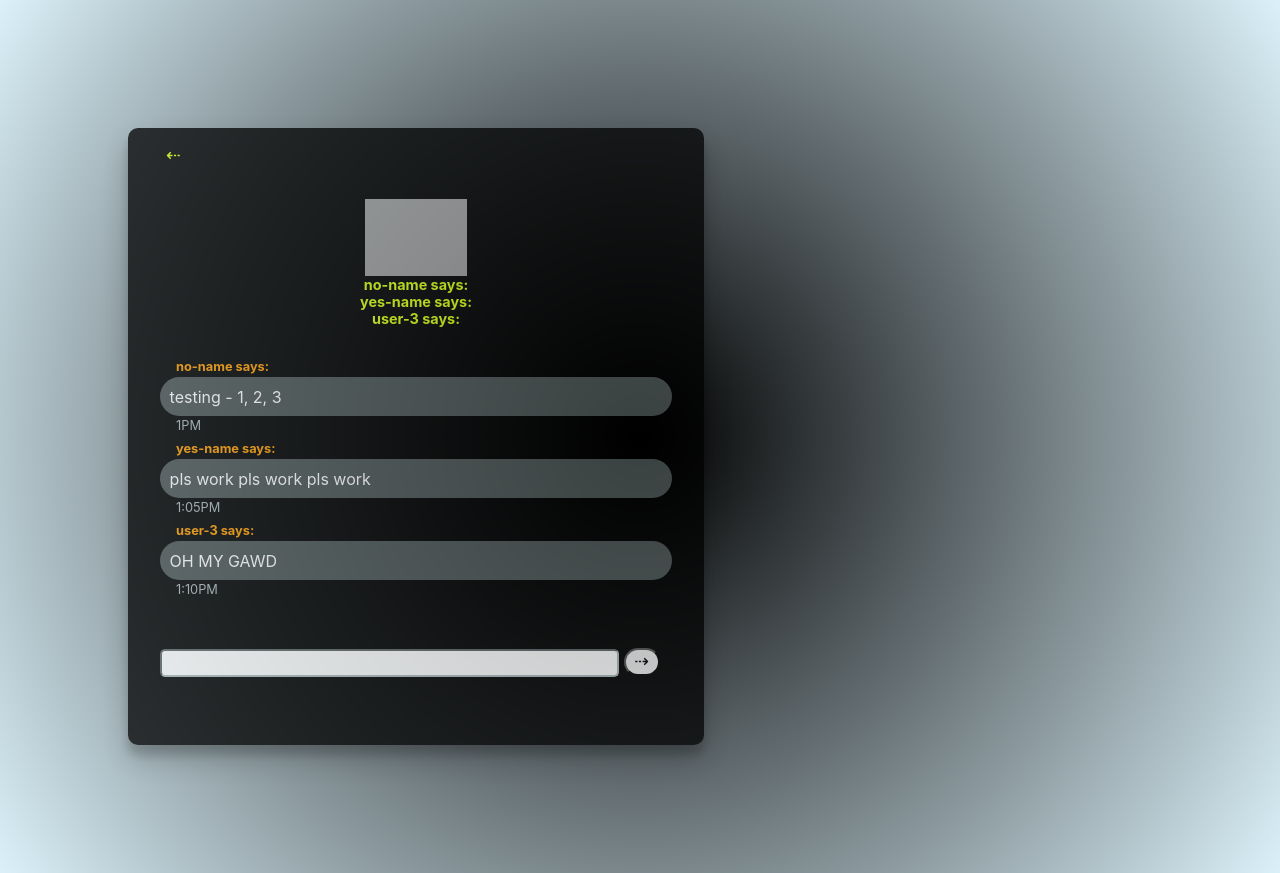
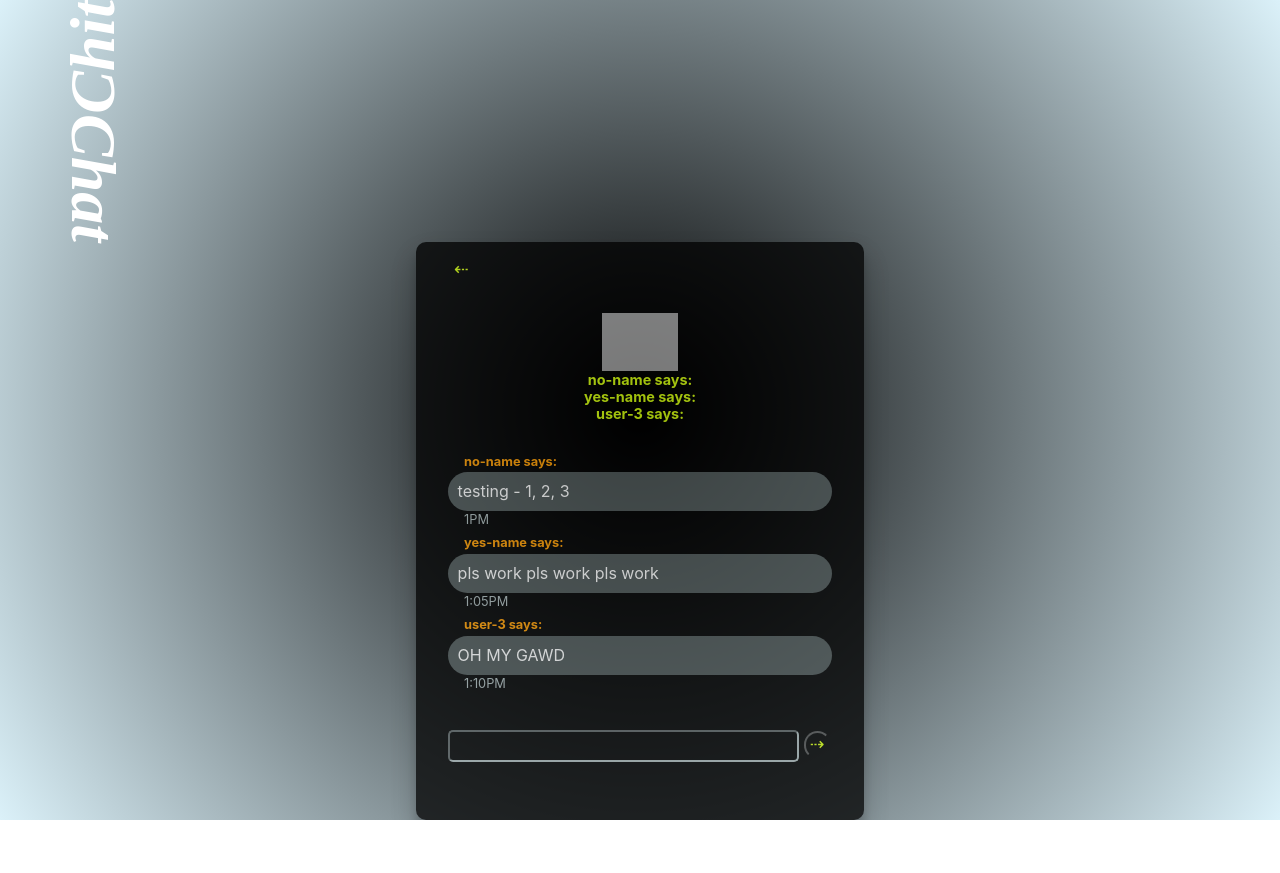
Before and after one commit to savannaac/react-rails-messaging-app, a React (Create React App) app in the folder react-frontend/: page /messages in a window 1280 px wide. After the commit the page ends 820 px from the top, so only its background shows below. Built offline with nearby package versions, Linux system fonts and the light colour scheme; grey boxes are pictures that could not be loaded.

Commit message:
adds text logo to components

```diff
--- a/react-frontend/src/App.css
+++ b/react-frontend/src/App.css
@@ -6,13 +6,35 @@ body {
 h1 {
   color: #FFFFFF;
   font-family: futura;
-  font-size: 3.5rem;
+  font-size: 5rem;
   font-style: italic;
   font-weight: bolder;
+  margin: 0 auto;
+
+  line-height: .9;
+  text-align: center;
+  writing-mode: horizontal-lr;
+}
+
+.rotate {
+  transform: rotate(180deg);
 }
 
 h2 {
   font-weight: 700;
+}
+
+h3 {
+  color: #FFFFFF;
+  font-family: futura;
+  font-size: 4rem;
+  font-style: italic;
+  font-weight: bolder;
+  /* margin: 0 auto; */
+
+  line-height: .9;
+  text-align: center;
+  writing-mode: vertical-lr;
 }
 
 ul.message-list {
@@ -73,7 +95,8 @@ ul.conversations-list {
   border-radius: 10px;
   box-shadow: 0 14px 28px rgba(0,0,0,0.25),
   0 10px 10px rgba(0,0,0,0.22);
-  margin: 10%;
+  margin: 30%;
+  margin-top: 3%;
   padding: 1rem;
 }
 
@@ -149,11 +172,11 @@ ul.conversations-list {
   border-radius: 10px;
   box-shadow: 0 14px 28px rgba(0,0,0,0.25),
   0 10px 10px rgba(0,0,0,0.22);
-  margin: 10%;
+  margin: 0 auto;
   opacity: .75;
   padding: 2rem;
   text-align: left;
-  width: 40%;
+  width: 30%;
 }
 
 /* profile component  */
@@ -280,15 +303,19 @@ a.conversations {
 }
 
 .message-input-field {
+  color: #FFFFFF;
+  background-color: #000000;
   border-color: #AAB7B8;
   border-radius: 5px;
   margin-right: .3rem;
-  padding: .3rem;
+  padding: .4rem;
   width: 87%;
 }
 
 .message-send-button {
+  background-color: #000000;
   border-radius: 20px;
+  color: #D6FF10;
   font-size: 1.1rem;
   padding: .1rem;
   width: 7%;
--- a/react-frontend/src/components/Conversation/Messages.js
+++ b/react-frontend/src/components/Conversation/Messages.js
@@ -52,6 +52,9 @@ export default class Messages extends React.Component {
         const messages = this.state;
 
         return (
+            <div>
+                <h3 className="rotate">Chit</h3><h3>Chat</h3>
+
                 <div className="app-container">
                     <ul className="message-list">
 
@@ -90,6 +93,7 @@ export default class Messages extends React.Component {
                         </form>
                     </div>
                 </div>
+                </div>
         );
     };
 }
--- a/react-frontend/src/components/Login.js
+++ b/react-frontend/src/components/Login.js
@@ -42,7 +42,7 @@ export default class Login extends React.Component {
     render() {
         return (
             <div>
-                <h1>ChitChat</h1>
+                <h1 className="rotate">Chit</h1><h1>Chat</h1>
 
                 <div className="signup-login-form-card">
                     <h2>login</h2>
--- a/react-frontend/src/components/Participation/Conversations.js
+++ b/react-frontend/src/components/Participation/Conversations.js
@@ -26,6 +26,8 @@ export default class Conversations extends React.Component {
         const conversations = this.state;
 
         return (
+            <div>
+                <h3 className="rotate">Chit</h3><h3>Chat</h3>
                 <div className="app-container">
                     <ul className="conversations-list">
 
@@ -49,6 +51,7 @@ export default class Conversations extends React.Component {
                         })}
                     </ul>
                 </div>
+            </div>
         );
     }
 }
--- a/react-frontend/src/components/User/Profile.js
+++ b/react-frontend/src/components/User/Profile.js
@@ -16,6 +16,9 @@ export default class Profile extends React.Component {
 
     render() {
         return (
+            <div>
+                <h3 className="rotate">Chit</h3><h3>Chat</h3>
+
                 <div className="profile-container">
 
                     <div className="buttons-row">
@@ -31,6 +34,7 @@ export default class Profile extends React.Component {
                     </div>
 
                 </div>
+            </div>
         );
     }
 }
--- a/react-frontend/src/components/signup.js
+++ b/react-frontend/src/components/signup.js
@@ -32,7 +32,7 @@ export default class Signup extends React.Component {
     render() {
         return (
             <div>
-                <h1>ChitChat</h1>
+            	<h1 className="rotate">Chit</h1><h1>Chat</h1>
               <div className="signup-login-form-card">
                 <h2>sign up</h2>
                 <form className="signup-login-form" onSubmit={this.handleSubmit}>
```
Lines whose indentation alone changed are shown as unchanged.
